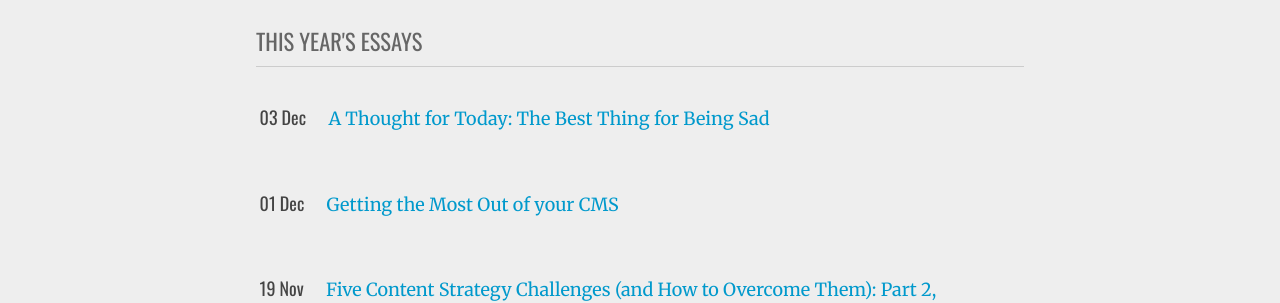
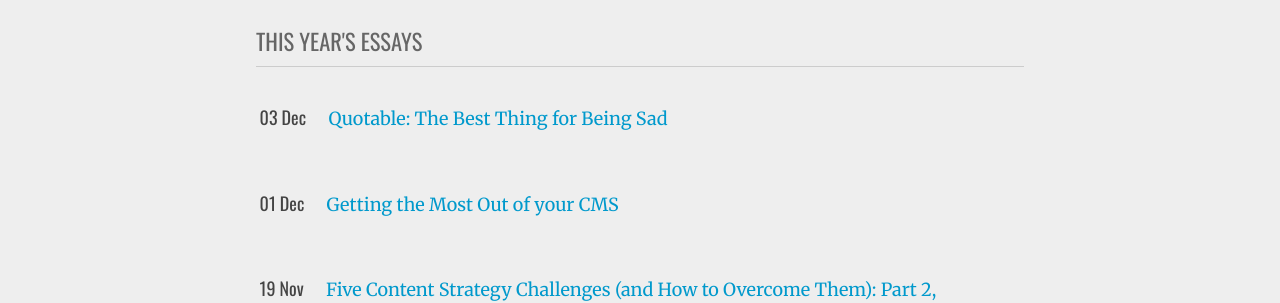
Before and after one commit to drewtodd/drewtodd.github.io, a Jekyll site: the page built from archive.html, in a window 1280 px wide. Shown: the part 619-922 px from the top of the page. Built offline with Jekyll 4.4.1, drawn with Linux system fonts in a browser that asks for light colours.

Commit message:
Title fix

```diff
--- a/_posts/2015-12-03-Thought-Of-Today.md
+++ b/_posts/2015-12-03-Thought-Of-Today.md
@@ -1,6 +1,6 @@
 ---
 layout: post
-title: "A Thought for Today: The Best Thing for Being Sad"
+title: "Quotable: The Best Thing for Being Sad"
 permalink: /quotable-best-thing-for-being-sad
 photo-url: /img/th-white.jpg
 photo-title: "Author T.H. White; Photo credit Henry Hargreaves"
```
Also changed, not shown: 3 other files.
